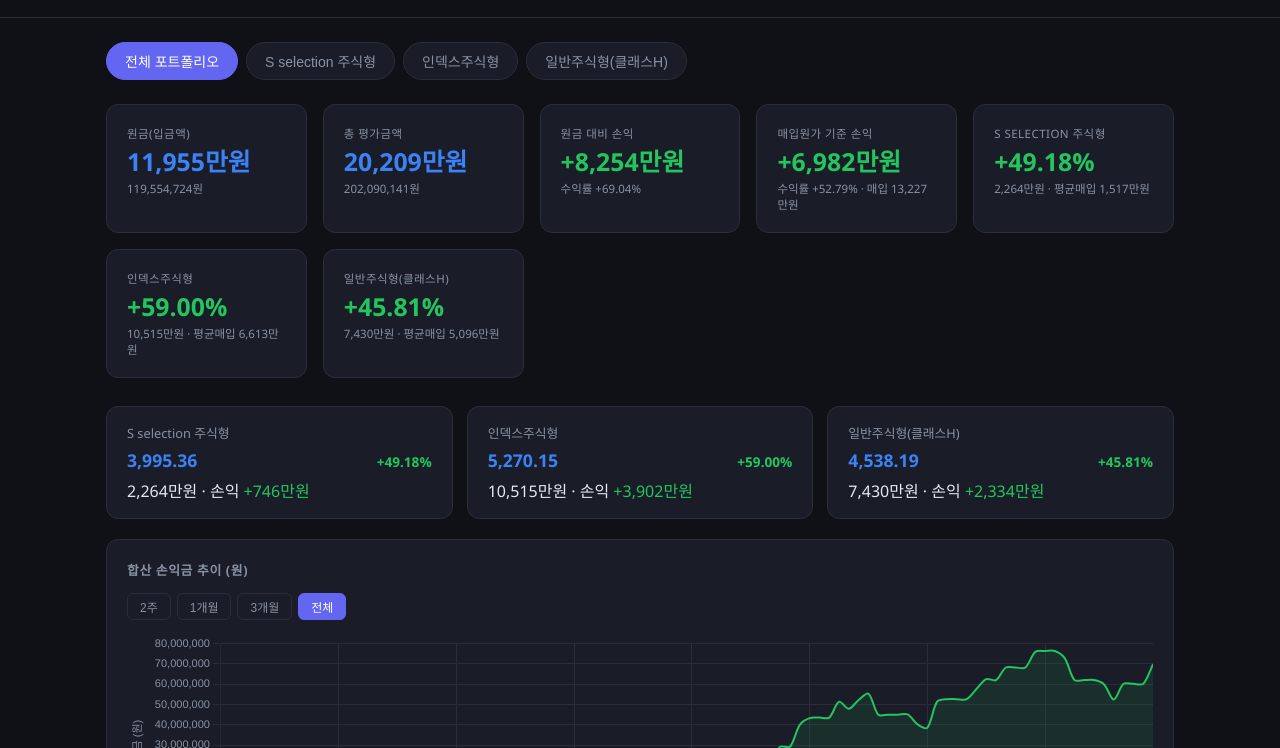
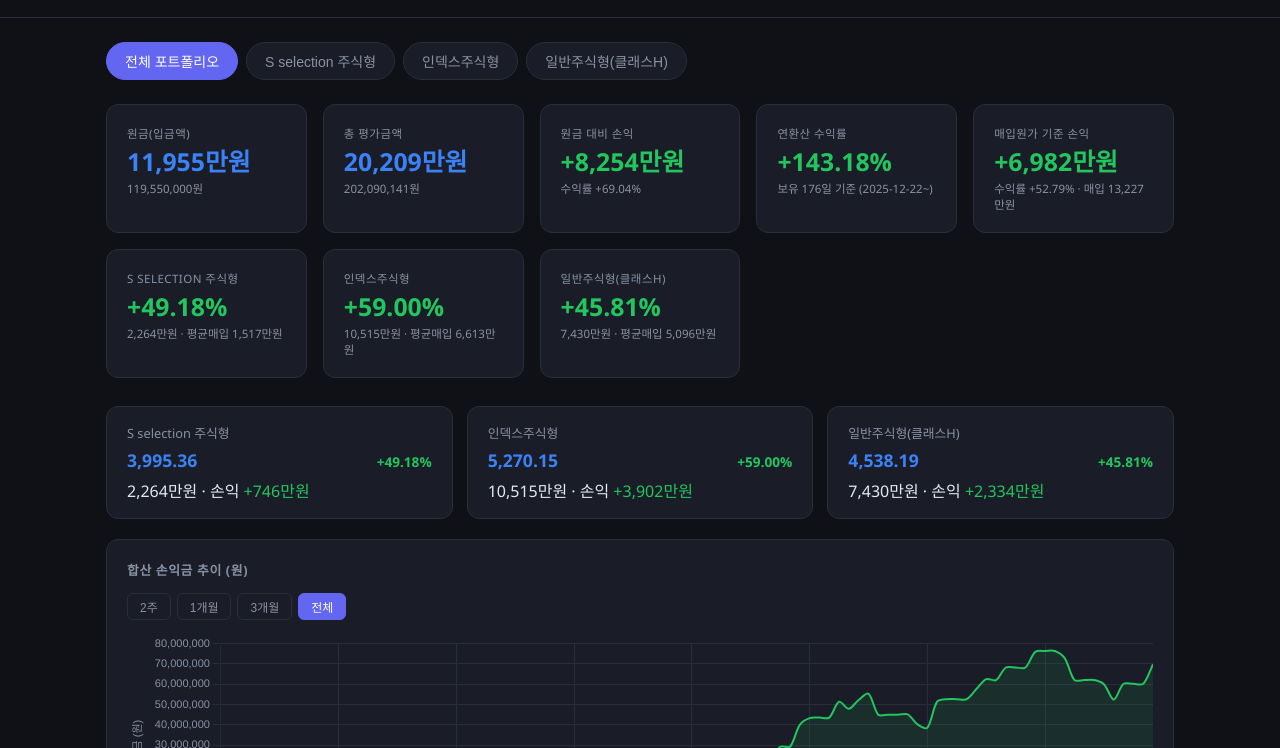
Before and after one commit to JasonPark5/irp-tracker, a website: page index.html in a window 1280 px wide. Shown: the part 52-800 px from the top of the page. Drawn offline with nearby package versions, Linux system fonts and the light colour scheme.

Commit message:
Add annualized return rate calculation and adjust initial settings (#2)
* feat: 연환산 수익률 카드 추가 및 cron 스케줄 수정

- index.html: 원금(119,550,000원) 기준 연환산 수익률 KPI 카드 추가 (최초 매입일 2025-12-22)
- config/products.json: initialDeposit 수정, initialPurchaseDate 필드 추가
- fetch-prices.yml: cron을 0 22 * * 0-4 (KST 오전 7시, 월~금)으로 변경

https://claude.ai/code/session_01RhMgvCaBDQbmS1T3YreD5w

* revert: cron 매일 실행으로 되돌리기

https://claude.ai/code/session_01RhMgvCaBDQbmS1T3YreD5w

---------

Co-authored-by: Claude <noreply@anthropic.com>

```diff
--- a/config/products.json
+++ b/config/products.json
@@ -1,5 +1,6 @@
 {
-  "initialDeposit": 119554724,
+  "initialDeposit": 119550000,
+  "initialPurchaseDate": "2025-12-22",
   "products": [
     {
       "id": "samsung-1277",
--- a/index.html
+++ b/index.html
@@ -128,6 +128,11 @@ function renderPortfolio() {
   const totalRet = totalInvestedSum ? (totalProfit / totalInvestedSum) * 100 : 0;
   const depositProfit = totalEval - initialDeposit;
   const depositRet = initialDeposit ? (depositProfit / initialDeposit) * 100 : 0;
+  const initialPurchaseDate = config.initialPurchaseDate || '';
+  const holdingDays = initialPurchaseDate
+    ? Math.max(1, Math.round((new Date(latestDate || new Date()) - new Date(initialPurchaseDate)) / 86400000))
+    : 0;
+  const annualRet = holdingDays ? depositRet * 365 / holdingDays : 0;
 
   $('last-updated').textContent = latestDate ? `마지막 업데이트: ${latestDate}` : '';
 
@@ -182,6 +187,11 @@ function renderPortfolio() {
       <div class="label">원금 대비 손익</div>
       <div class="value ${depositProfit>=0?'positive':'negative'}">${depositProfit>=0?'+':''}${fmtM(depositProfit)}</div>
       <div class="sub">수익률 ${depositRet>=0?'+':''}${fmt(depositRet)}%</div>
+    </div>
+    <div class="kpi-card">
+      <div class="label">연환산 수익률</div>
+      <div class="value ${annualRet>=0?'positive':'negative'}">${annualRet>=0?'+':''}${fmt(annualRet)}%</div>
+      <div class="sub">보유 ${holdingDays}일 기준 (${initialPurchaseDate}~)</div>
     </div>
     <div class="kpi-card">
       <div class="label">매입원가 기준 손익</div>
```
Also changed, not shown: .github/workflows/fetch-prices.yml.
